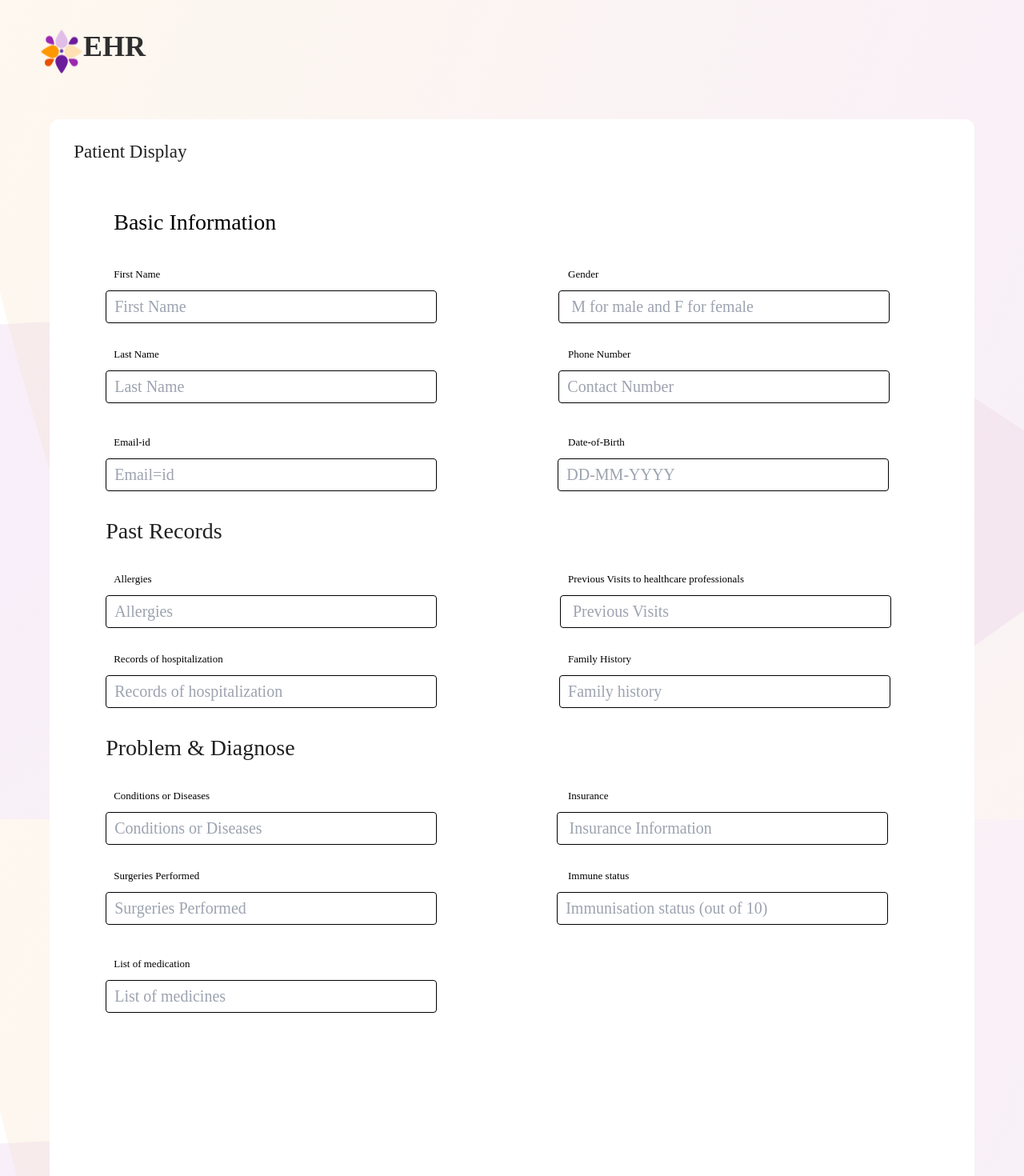
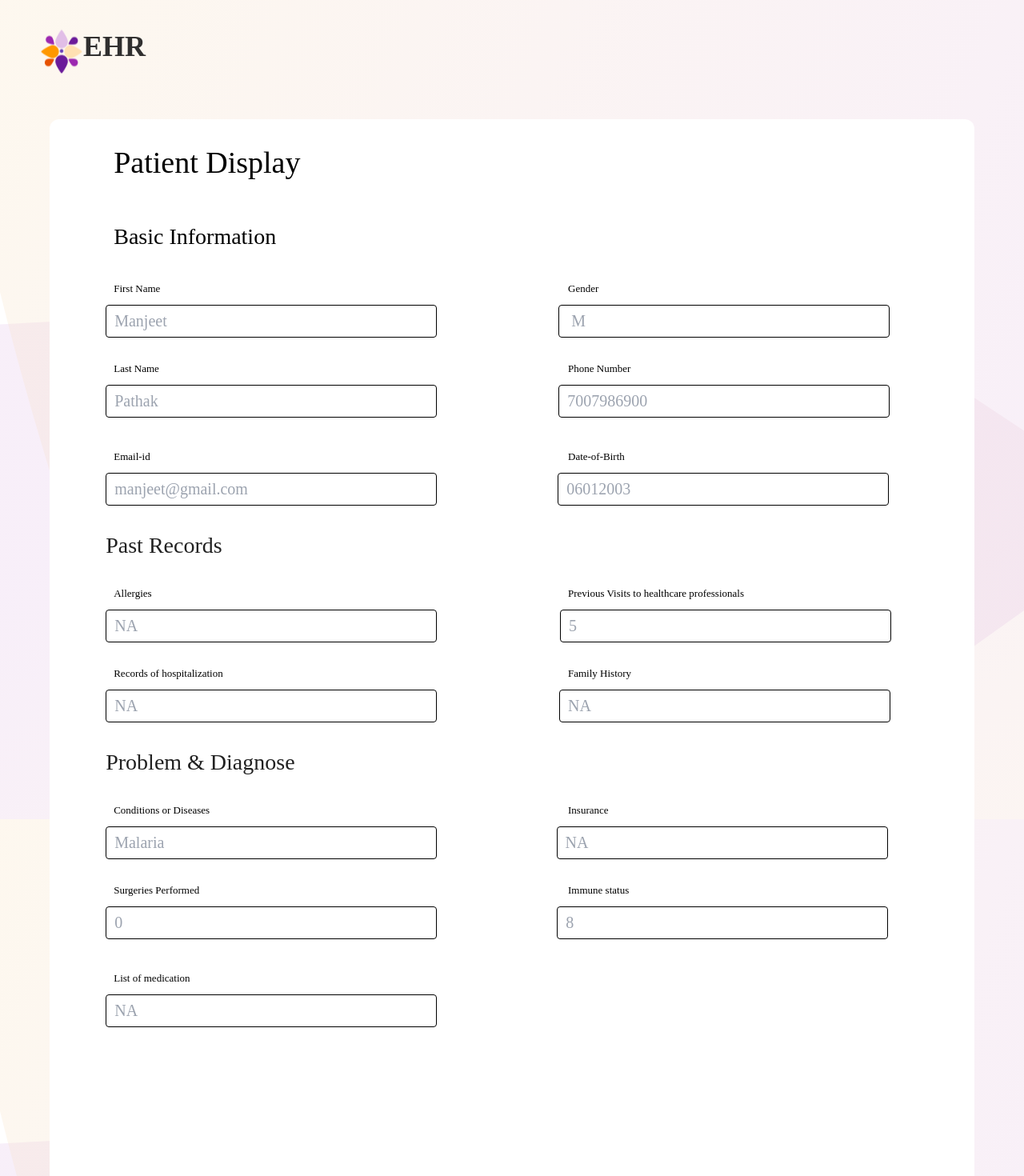
Before and after one commit to ar-ag/CodeUtsav6.0, a Next.js app in the folder codeutsav/: page /patientDisplay in a window 1280 px wide. Shown: the top 1470 px of the page at 80% size. Built offline with nearby package versions, Linux system fonts and the light colour scheme; what @web3modal/ethereum, wagmi would draw is missing.

Commit message:
form changes

```diff
--- a/codeutsav/pages/_app.js
+++ b/codeutsav/pages/_app.js
@@ -12,6 +12,7 @@ import { arbitrum, avalanche, mainnet, polygon } from 'wagmi/chains'
 import '@/components/card/Card.css'
 import '@/components/checkoutWizard/CheckoutWizard.css'
 import '@/pages/basicCard.css'
+import '@/pages/patientDisplay.css'
 
 const projectId = 'df619298707a1ea61cc340e98d0e34dd';
 
--- a/codeutsav/pages/patientDisplay.css
+++ b/codeutsav/pages/patientDisplay.css
@@ -1,5 +1,22 @@
-.maines {
+/* .maines {
  background-image: url('../assets/secBg.svg');
  height: 170vh;
  width: 100%;
+} */
+
+#op{
+    opacity: 2.5;
 }
+
+.hedi{
+    width: 309px;
+    height: 29px;
+    margin-left: 80px;
+    margin-top: 40px;
+
+    font-family: 'Poppins';
+    font-style: normal;
+    font-weight: 500;
+    font-size: 38px;
+    line-height: 28px;
+}
--- a/codeutsav/pages/patientDisplay.js
+++ b/codeutsav/pages/patientDisplay.js
@@ -74,7 +74,7 @@ function basicCard() {
     </div>
    </div>
    <div className='containers'>
-    <div className='headi'>
+    <div className='hedi'>
      Patient Display
     </div><br></br>
     <div className='tab'>
@@ -84,93 +84,93 @@ function basicCard() {
     <div className='form'>
      <div className='ls'>
       <div className='fn'>First Name
-       <input placeholder='First Name' name="fName"
+       <input placeholder='Manjeet' name="fName" id='op'
         autoComplete="off"
         onChange={(event) => setfName(event.target.value)}
         value={fName} className='box'></input></div>
       <div className='ln'>Last Name
-       <input placeholder='Last Name' name="lName"
-        autoComplete="off"
+       <input placeholder='Pathak' name="lName"
+        autoComplete="off"  id='op'
         onChange={(event) => setlName(event.target.value)}
         value={lName} className='box'></input></div>
       <div className='ed'>Email-id
-       <input placeholder='Email=id' name="email"
-        autoComplete="off"
+       <input placeholder='manjeet@gmail.com' name="email"
+        autoComplete="off"  id='op'
         onChange={(event) => setEmail(event.target.value)}
         value={email} className='box'></input></div>
       <div className='headin'>
        Past Records
       </div>
       <div className='an'>Allergies
-       <input placeholder='Allergies' name="allergies"
+       <input placeholder='NA' name="allergies"
         autoComplete="off"
         onChange={(event) => { setAllergies(event.target.value), { activeStep: 1 } }}
-        value={allergies} className='box' onClick={handleClicke} ></input></div>
+        value={allergies} className='box' onClick={handleClicke}  id='op' ></input></div>
       <div className='ln'>Records of hospitalization
-       <input placeholder='Records of hospitalization' name="hospitalization"
+       <input placeholder='NA' name="hospitalization"
         autoComplete="off"
         onChange={(event) => setHospitalization(event.target.value)}
-        value={hospitalization} className='box'></input></div>
+        value={hospitalization} className='box'  id='op'></input></div>
       <div className='headin'>
        Problem & Diagnose
       </div>
       <div className='an'>Conditions or Diseases
-       <input placeholder='Conditions or Diseases' name="diseases"
+       <input placeholder='Malaria' name="diseases"
         autoComplete="off"
         onChange={(event) => { setDiseases(event.target.value), { activeStep: 2 } }}
-        value={diseases} className='box' onClick={handlesubmit} ></input></div>
+        value={diseases} className='box' onClick={handlesubmit}  id='op'></input></div>
       <div className='ln'>Surgeries Performed
-       <input placeholder='Surgeries Performed' name="surgeries"
+       <input placeholder='0' name="surgeries"
         autoComplete="off"
         onChange={(event) => setSurgeries(event.target.value)}
-        value={surgeries} className='box'></input></div>
+        value={surgeries} className='box'  id='op'></input></div>
       <div className='ed'>List of medication
-       <input placeholder='List of medicines' name="medicines"
+       <input placeholder='NA' name="medicines"
         autoComplete="off"
         onChange={(event) => setMedication(event.target.value)}
-        value={medication} className='box'></input></div>
+        value={medication} className='box'  id='op'></input></div>
      </div>
      <div className='rs'>
       <div className='fn'>Gender
-       <input placeholder=' M for male and F for female' className='boxim' type="text"
+       <input placeholder=' M' className='boxim' type="text"
         name="gender"
         autoComplete="off"
         onChange={(event) => setGender(event.target.value)}
-        value={gender}></input></div>
+        value={gender}  id='op'></input></div>
       <div className='ln'>Phone Number
-       <input placeholder='Contact Number' name="phone"
+       <input placeholder='7007986900' name="phone"
         autoComplete="off"
         onChange={(event) => setPhone(event.target.value)}
-        value={phone} className='boxi'></input></div>
+        value={phone} className='boxi' id='op'></input></div>
       <div className='ed'>Date-of-Birth
-       &nbsp;<input placeholder='DD-MM-YYYY' name="dob"
+       &nbsp;<input placeholder='06012003' name="dob"
         autoComplete="off"
         onChange={(event) => setDob(event.target.value)}
-        value={dob} className='boxi'></input></div>
+        value={dob} className='boxi' id='op'></input></div>
       <div className='headin'></div>
       <div className='an'>Previous Visits to healthcare professionals
-       <input placeholder=' Previous Visits' name="visits"
+       <input placeholder='5' name="visits"
         autoComplete="off"
         onChange={(event) => setVisits(event.target.value)}
-        value={visits} className='boximm'></input></div>
+        value={visits} className='boximm'  id='op'></input></div>
       <div className='ln'>Family History
-       <input placeholder='Family history' name="hospitalization"
+       <input placeholder='NA' name="hospitalization"
         autoComplete="off"
         onChange={(event) => setHistory(event.target.value)}
-        value={history} className='boxi'></input></div>
+        value={history} className='boxi'  id='op'></input></div>
       <div className='headin'>
 
       </div>
       <div className='an'>Insurance
-       <input placeholder=' Insurance Information' name="insurance"
+       <input placeholder='NA' name="insurance"
         autoComplete="off"
         onChange={(event) => setInsurances(event.target.value)}
-        value={insurance} className='boxime'></input></div>
+        value={insurance} className='boxime'  id='op'></input></div>
       <div className='ln'>Immune status
-       <input placeholder='Immunisation status (out of 10)' name="visits"
+       <input placeholder='8' name="visits"
         autoComplete="off"
         onChange={(event) => setImmune(event.target.value)}
-        value={immune} className='boxi'></input></div>
+        value={immune} className='boxi'  id='op'></input></div>
      </div>
     </div>
     {/* <Link href={{
```
